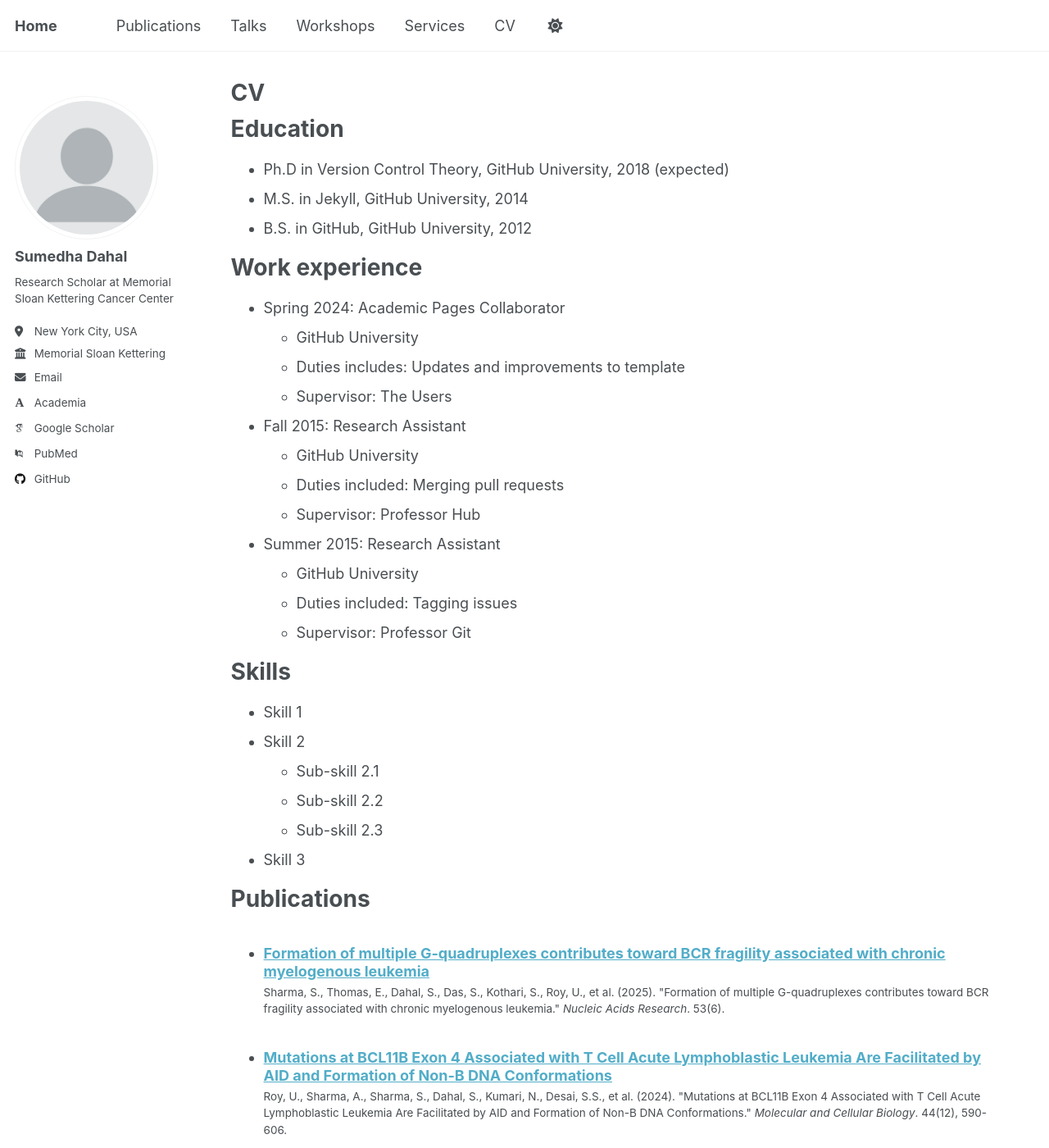
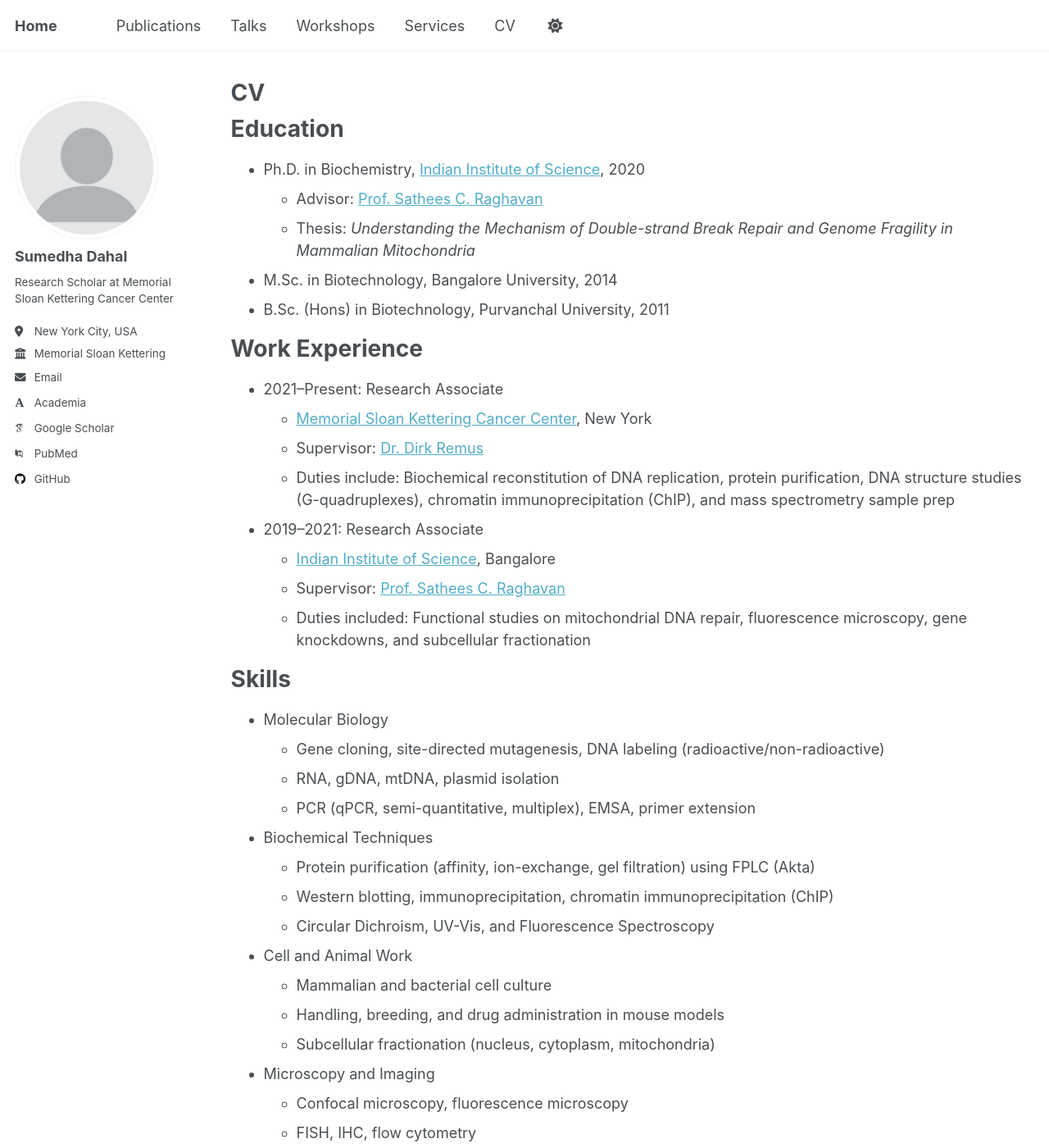
Before and after one commit to Sumu54/Sumu54.github.io, a Jekyll site: the page built from _pages/cv.md, in a window 1280 px wide and 1400 px high. Shown: the whole window at 82% size. Built offline with Jekyll 4.4.1, drawn with Linux system fonts in a browser that asks for light colours; some web fonts are replaced; some of the changed text lies outside the part shown.

Commit message:
Update cv.md

```diff
--- a/_pages/cv.md
+++ b/_pages/cv.md
@@ -9,37 +9,59 @@ redirect_from:
 
 {% include base_path %}
 
+
 Education
-======
-* Ph.D in Version Control Theory, GitHub University, 2018 (expected)
-* M.S. in Jekyll, GitHub University, 2014
-* B.S. in GitHub, GitHub University, 2012
+============
+* Ph.D. in Biochemistry, [Indian Institute of Science](https://biochem.iisc.ac.in/sathees-c-raghavan.php), 2020
+  * Advisor: [Prof. Sathees C. Raghavan](https://satheesscrlab10.wixsite.com/website)
+  * Thesis: *Understanding the Mechanism of Double-strand Break Repair and Genome Fragility in Mammalian Mitochondria*
+* M.Sc. in Biotechnology, Bangalore University, 2014
+* B.Sc. (Hons) in Biotechnology, Purvanchal University, 2011
 
-Work experience
-======
-* Spring 2024: Academic Pages Collaborator
-  * GitHub University
-  * Duties includes: Updates and improvements to template
-  * Supervisor: The Users
+Work Experience
+=================
+* 2021–Present: Research Associate
+  * [Memorial Sloan Kettering Cancer Center](https://www.mskcc.org/research/ski/labs/members/sumedha-dahal), New York
+  * Supervisor: [Dr. Dirk Remus](https://www.mskcc.org/research/ski/labs/dirk-remus)
+  * Duties include: Biochemical reconstitution of DNA replication, protein purification, DNA structure studies (G-quadruplexes), chromatin immunoprecipitation (ChIP), and mass spectrometry sample prep
 
-* Fall 2015: Research Assistant
-  * GitHub University
-  * Duties included: Merging pull requests
-  * Supervisor: Professor Hub
-
-* Summer 2015: Research Assistant
-  * GitHub University
-  * Duties included: Tagging issues
-  * Supervisor: Professor Git
+* 2019–2021: Research Associate
+  * [Indian Institute of Science](https://www.iisc.ac.in), Bangalore
+  * Supervisor: [Prof. Sathees C. Raghavan](https://satheesscrlab10.wixsite.com/website)
+  * Duties included: Functional studies on mitochondrial DNA repair, fluorescence microscopy, gene knockdowns, and subcellular fractionation
 
 Skills
 ======
-* Skill 1
-* Skill 2
-  * Sub-skill 2.1
-  * Sub-skill 2.2
-  * Sub-skill 2.3
-* Skill 3
+* Molecular Biology
+  * Gene cloning, site-directed mutagenesis, DNA labeling (radioactive/non-radioactive)
+  * RNA, gDNA, mtDNA, plasmid isolation
+  * PCR (qPCR, semi-quantitative, multiplex), EMSA, primer extension
+
+* Biochemical Techniques
+  * Protein purification (affinity, ion-exchange, gel filtration) using FPLC (Akta)
+  * Western blotting, immunoprecipitation, chromatin immunoprecipitation (ChIP)
+  * Circular Dichroism, UV-Vis, and Fluorescence Spectroscopy
+
+* Cell and Animal Work
+  * Mammalian and bacterial cell culture
+  * Handling, breeding, and drug administration in mouse models
+  * Subcellular fractionation (nucleus, cytoplasm, mitochondria)
+
+* Microscopy and Imaging
+  * Confocal microscopy, fluorescence microscopy
+  * FISH, IHC, flow cytometry
+
+* Data Analysis and Communication
+  * Statistical analysis, experimental design
+  * Manuscript and grant writing
+  * Conference presentations and outreach
+
+Selected Publications
+=======================
+* [G-quadruplex Structures Contribute to Differential Radiosensitivity of the Human Genome](https://scholar.google.com/citations?view_op=view_citation&hl=en&user=zSO66YwAAAAJ&citation_for_view=zSO66YwAAAAJ:Y0pCki6q_DkC) – *iScience*, 2019
+* [Unleashing a Novel Function of Endonuclease G in Mitochondrial Genome Instability](https://scholar.google.com/citations?view_op=view_citation&hl=en&user=zSO66YwAAAAJ&citation_for_view=zSO66YwAAAAJ:Tyk-4Ss8FVUC) – *eLife*, 2022
+* [Characterization of G4 DNA Formation in Mitochondrial DNA and their Potential Role in Mitochondrial Genome Instability](https://scholar.google.com/citations?view_op=view_citation&hl=en&user=zSO66YwAAAAJ&citation_for_view=zSO66YwAAAAJ:Y0pCki6q_DkC) – *The FEBS Journal*, 2021
+
 
 Publications
 ======
```
